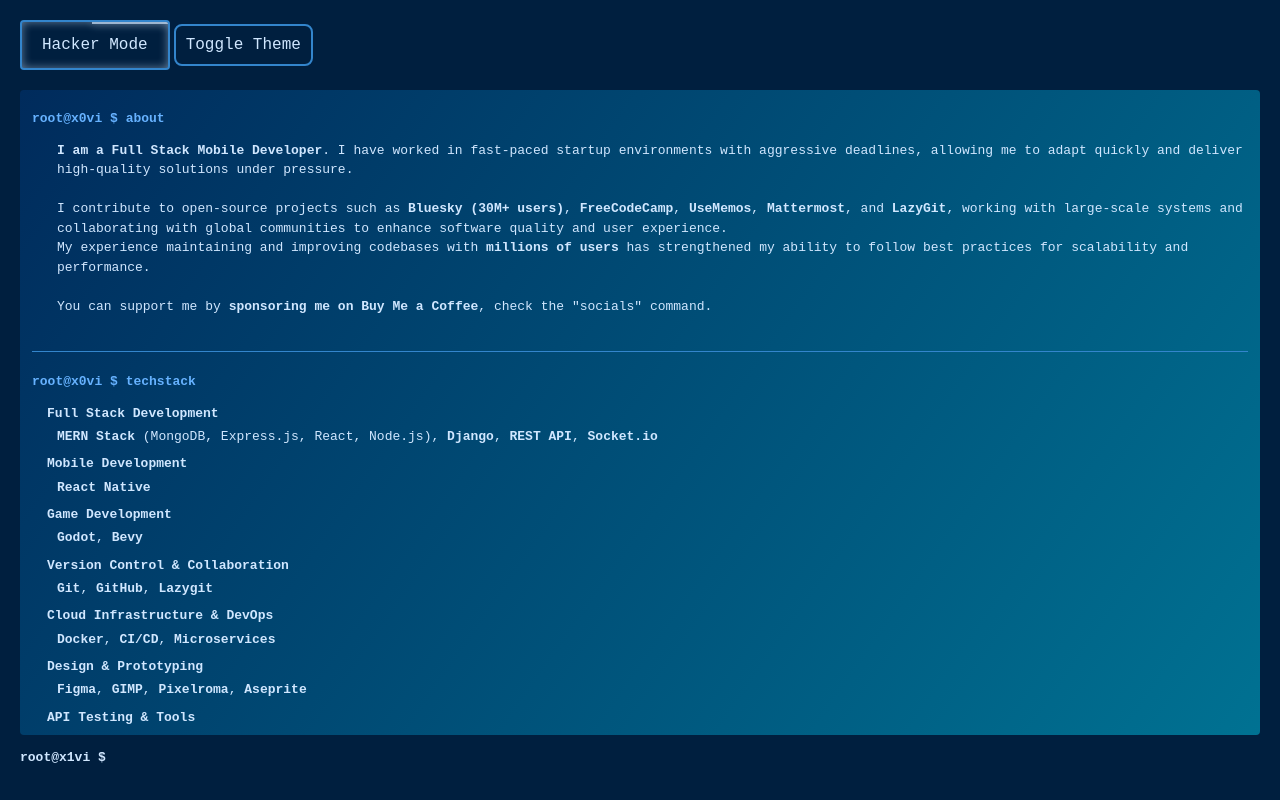
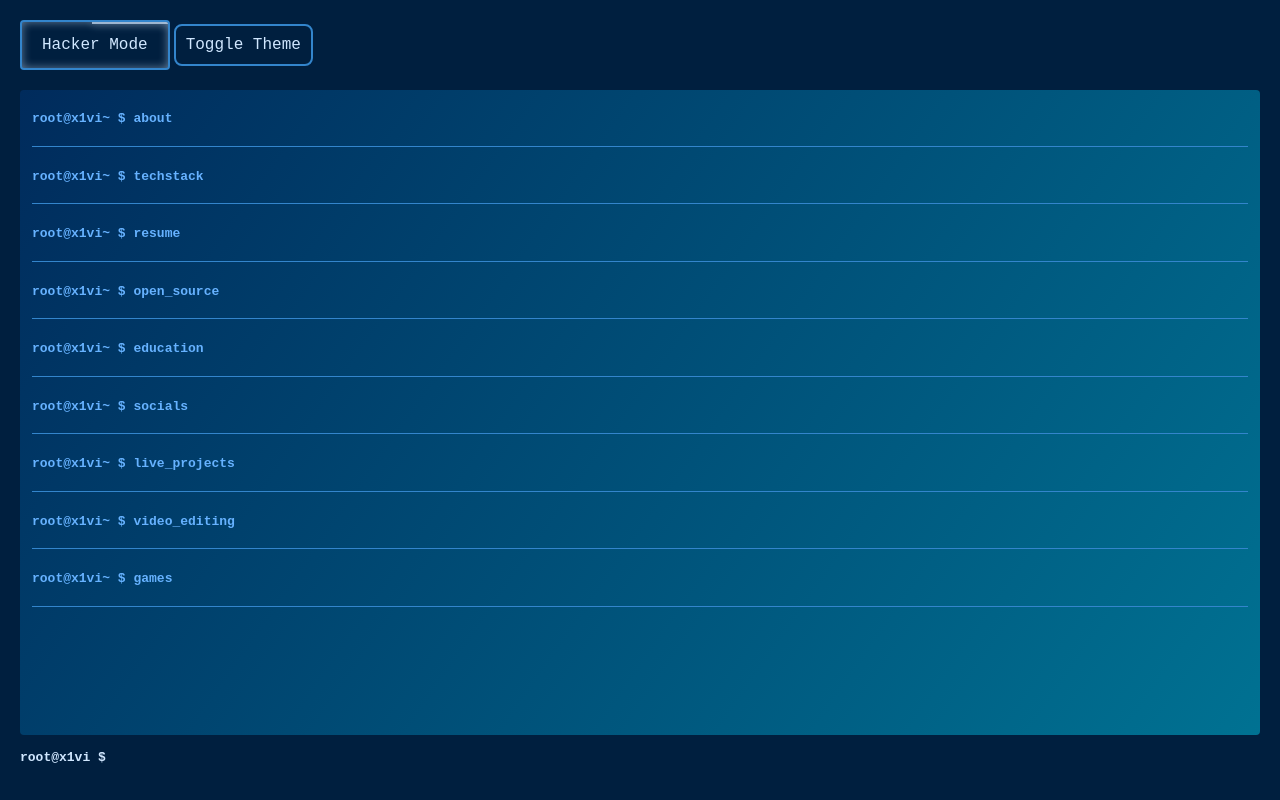
Before and after one commit to X1Vi/my-website, a React (Vite) app: page / in a window 1280 px wide. Built offline with nearby package versions, Linux system fonts and the light colour scheme.

Commit message:
working visiblity toggle for items in normal mode

```diff
--- a/src/Components/CommandDisplay.jsx
+++ b/src/Components/CommandDisplay.jsx
@@ -1,30 +1,72 @@
 import React, { useState, useEffect, useRef } from 'react';
 
-function CommandDisplay({ entry, visibility, currentColors, asciiArtForSomethingCommand }) {
-    const [_visibility, setVisibility] = useState(true);
+function CommandDisplay({ entry, visibility, currentColors, asciiArtForSomethingCommand, normalMode, lastToggledCommands, setLastToggledCommands }) {
+    const [initialVisibility] = useState(() => {
+        // Only use saved state if in normal mode, otherwise use the visibility prop
+        if (normalMode) {
+            const savedState = sessionStorage.getItem(`visibility_${entry.command}`);
+            return savedState !== null ? JSON.parse(savedState) : visibility;
+        }
+        return true; // Always visible when not in normal mode
+    });
+    const [_visibility, setVisibility] = useState(initialVisibility);
     const contentRef = useRef(null);
-    const [contentHeight, setContentHeight] = useState(2000); // Default large value
+    const [contentHeight, setContentHeight] = useState(2000);
 
-    // Measure actual content height when visibility changes
     useEffect(() => {
-        if (_visibility && contentRef.current) {
+        if ((_visibility || !normalMode) && contentRef.current) {
             const height = contentRef.current.scrollHeight;
-            setContentHeight(height + 50); // Add padding to ensure everything is visible
+            setContentHeight(height + 50);
         }
-    }, [_visibility, entry]);
+    }, [_visibility, entry, normalMode]);
+
+    useEffect(() => {
+        if (normalMode) {
+            const savedState = sessionStorage.getItem(`visibility_${entry.command}`);
+            if (savedState !== null) {
+                setVisibility(JSON.parse(savedState));
+            } else {
+                setVisibility(visibility);
+            }
+        } else {
+            // Force visibility when not in normal mode
+            setVisibility(true);
+        }
+    }, [normalMode, entry.command, visibility]);
+
+    const handleToggle = () => {
+        if (!normalMode) return;
+
+        setVisibility((prev) => {
+            const newVisibility = !prev;
+            sessionStorage.setItem(`visibility_${entry.command}`, JSON.stringify(newVisibility));
+            setLastToggledCommands((prevCommands) => {
+                if (newVisibility) {
+                    return [...prevCommands, entry.command];
+                } else {
+                    return prevCommands.filter(cmd => cmd !== entry.command);
+                }
+            });
+            return newVisibility;
+        });
+    };
+
+    // Determine cursor style and actual visibility based on mode
+    const cursorStyle = normalMode ? "pointer" : "default";
+    const displayVisibility = normalMode ? _visibility : true;
 
     return (
         <>
-            <p style={{ margin: "7px 0" }} onClick={() => setVisibility((prev) => !prev)}>
+            <p style={{ margin: "7px 0" }} onClick={handleToggle}>
                 <span style={{
                     fontWeight: "bold",
                     color: currentColors.command,
-                    cursor: "pointer",
+                    cursor: cursorStyle,
                     userSelect: "none"
-                }}>root@x0vi $ {entry.command}</span>
+                }}>root@x1vi~ $ {entry.command}</span>
             </p>
             <div style={{
-                maxHeight: _visibility ? `${contentHeight}px` : '0',
+                maxHeight: displayVisibility ? `${contentHeight}px` : '0',
                 overflow: 'hidden',
                 transition: 'max-height 0.5s ease-out',
                 marginLeft: "15px",
@@ -36,8 +78,8 @@
                             {entry.output.map((item, idx) => (
                                 <div key={idx} style={{
                                     marginBottom: "8px",
-                                    opacity: _visibility ? 1 : 0,
-                                    transition: `opacity 0.3s ${_visibility ? 'ease-in 0.2s' : 'ease-out'}`
+                                    opacity: displayVisibility ? 1 : 0,
+                                    transition: `opacity 0.3s ${displayVisibility ? 'ease-in 0.2s' : 'ease-out'}`
                                 }}>
                                     {item.name ? (
                                         item.link ? (
@@ -88,8 +130,8 @@
                         </div>
                     ) : (
                         <div style={{
-                            opacity: _visibility ? 1 : 0,
-                            transition: `opacity 0.3s ${_visibility ? 'ease-in 0.2s' : 'ease-out'}`
+                            opacity: displayVisibility ? 1 : 0,
+                            transition: `opacity 0.3s ${displayVisibility ? 'ease-in 0.2s' : 'ease-out'}`
                         }}>
                             {entry.command === "something" ? (
                                 <>
@@ -97,21 +139,14 @@
                                         margin: "5px 0",
                                         padding: "8px",
                                         backgroundColor: currentColors.codeblock,
-                                        overflowX: "auto",
-                                        whiteSpace: "pre-wrap",
+                                        overflowX:'auto',
                                         display: "block",
-                                        borderRadius:"20px"
+                                        borderRadius: "20px"
                                     }}>
                                         {asciiArtForSomethingCommand}
                                     </pre>
                                     <pre style={{
-                                        margin: "5px 0 20px 0", // Extra bottom margin
-                                        padding: "8px",
                                         backgroundColor: 'rgba(0, 0, 0, 0)',
-                                        borderRadius: "3px",
-                                        overflowX: "auto",
-                                        whiteSpace: "pre-wrap",
-                                        display: "block"
                                     }}>
                                         {entry.output}
                                     </pre>
@@ -124,7 +159,7 @@
                                         overflowX: "auto",
                                         lineHeight: "1.5",
                                         marginLeft: "10px",
-                                        paddingBottom: "20px" // Ensure bottom content is visible
+                                        paddingBottom: "20px"
                                     }}
                                     dangerouslySetInnerHTML={{
                                         __html: `<p style="margin: 5px 0">${entry.output}</p>`
--- a/src/Components/Terminal.jsx
+++ b/src/Components/Terminal.jsx
@@ -347,7 +347,7 @@
     const [currentTheme, setCurrentTheme] = useState(colors.bluish)
     const [currentColors, setCurrentColors] = useState(colors.bluish)
     const [showAnimations, setShowAnimations] = useState(true);
-
+    const [lastToggledCommand, setLastToggledCommand] = useState([]);
     const allCommandsAndData = [
         { command: "about", output: commands.about },
         { command: "techstack", output: commands.techstack },
@@ -674,6 +674,9 @@
                             visiblity={true}
                             currentColors={currentColors}
                             asciiArtForSomethingCommand={something}
+                            normalMode={normalMode}
+                            lastToggledCommands={lastToggledCommand}
+                            setLastToggledCommands={setLastToggledCommand}
                         />
                     </div>
                 ))}
```
